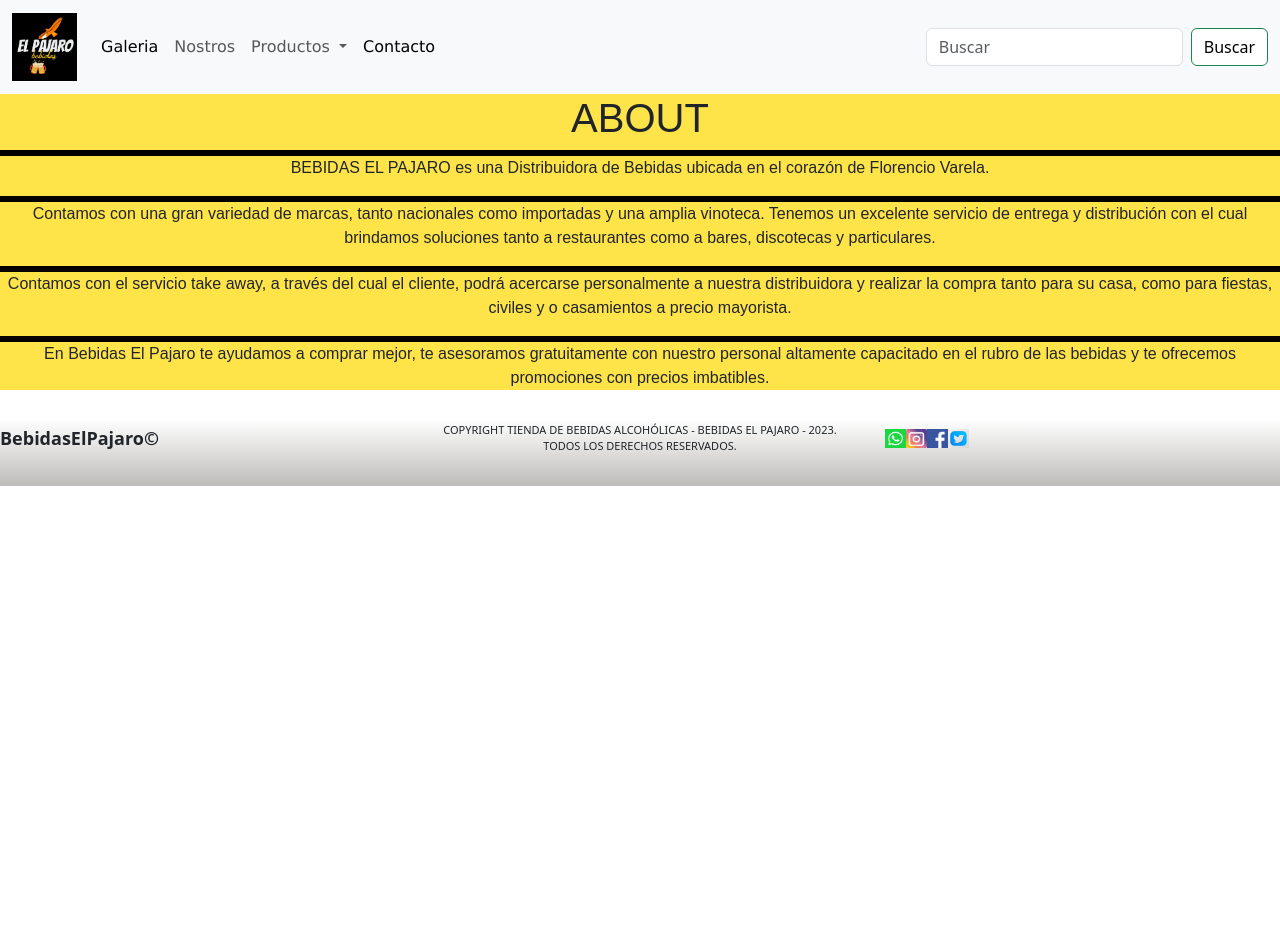
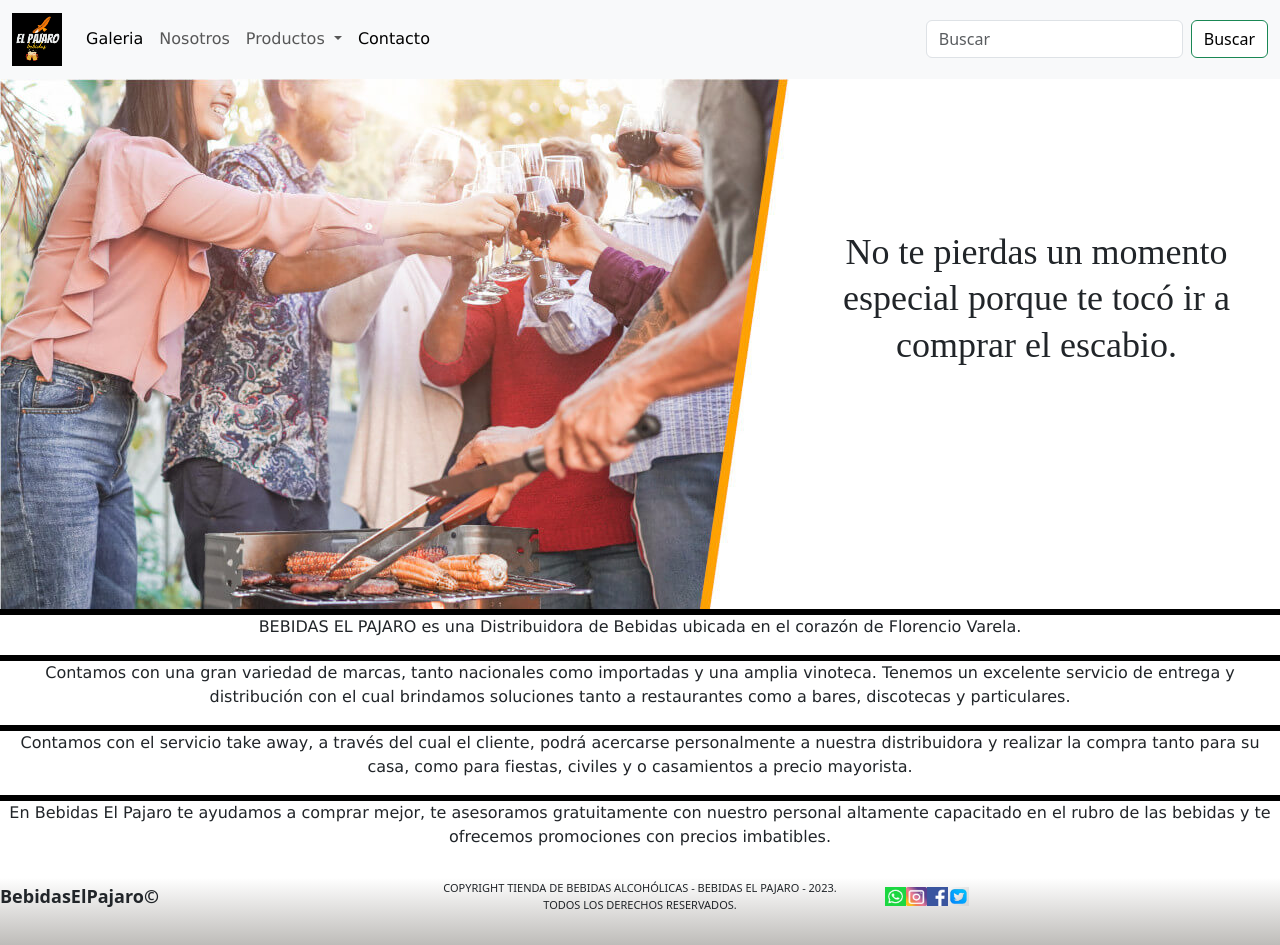
Before and after one commit to MaximilianoFamozo98/Entrega3DW, a website: page pages/nosotros.html in a window 1280 px wide. Before the commit the page ends 800 px from the top, so only its background shows below. Drawn offline with nearby package versions, Linux system fonts and the light colour scheme.

Commit message:
actua nueva

```diff
--- a/pages/nosotros.html
+++ b/pages/nosotros.html
@@ -1,4 +1,4 @@
- <!DOCTYPE html>
+<!DOCTYPE html>
 <html lang="es">
 
 <head>
@@ -32,7 +32,7 @@
                             <a class="nav-link active" aria-current="page" href="./galeria.html">Galeria</a>
                         </li>
                         <li class="nav-item">
-                            <a class="nav-link" href="./nosotros.html">Nostros</a>
+                            <a class="nav-link" href="./nosotros.html">Nosotros</a>
                         </li>
                         <li class="nav-item dropdown">
                             <a class="nav-link dropdown-toggle" href="./productos.html" role="button"
@@ -64,18 +64,25 @@
     </header>
 
     <main class="main-nosotros">
+        <div class="imgnosotros">
+            <img src="../img/momento-especial-nosotros.jpg" alt="imgnosotros">
+            <P>No te pierdas un momento especial porque te tocó ir a comprar el escabio.</P>
+        </div>
+
         <div class="about">
-            <h1 class="text-center">ABOUT</h1>
-            <p class="text-center">BEBIDAS EL PAJARO es una Distribuidora de Bebidas ubicada en el corazón de Florencio Varela.</p>
+            <p class="text-center">BEBIDAS EL PAJARO es una Distribuidora de Bebidas ubicada en el corazón de Florencio
+                Varela.</p>
             <p class="text-center">Contamos con
                 una gran variedad de marcas, tanto nacionales como importadas y una amplia vinoteca.
                 Tenemos un excelente servicio de entrega y distribución con el cual brindamos soluciones tanto a
                 restaurantes como a bares, discotecas y particulares.</p>
-            <p class="text-center">Contamos con el servicio take away, a través del cual el cliente, podrá acercarse personalmente a nuestra
+            <p class="text-center">Contamos con el servicio take away, a través del cual el cliente, podrá acercarse
+                personalmente a nuestra
                 distribuidora y realizar la compra tanto para su casa, como para fiestas, civiles y o casamientos a
                 precio
                 mayorista.</p>
-            <p class="text-center">En Bebidas El Pajaro te ayudamos a comprar mejor, te asesoramos gratuitamente con nuestro personal
+            <p class="text-center">En Bebidas El Pajaro te ayudamos a comprar mejor, te asesoramos gratuitamente con
+                nuestro personal
                 altamente
                 capacitado en el rubro de las bebidas y te ofrecemos promociones con precios imbatibles.</p>
         </div>
--- a/scss/main.scss
+++ b/scss/main.scss
@@ -15,9 +15,7 @@
 @import "./secciones/header";
 
 
-.logo {
-    width: 65px;
-}
+
 
 .boton {
     color: $negro;
--- a/scss/secciones/_header.scss
+++ b/scss/secciones/_header.scss
@@ -6,3 +6,6 @@
 ul {
     list-style: none
 }
+.logo {
+    width: 50px;
+}
--- a/scss/secciones/_main-galeria.scss
+++ b/scss/secciones/_main-galeria.scss
@@ -2,6 +2,7 @@
     background: rgb(255, 255, 255);
     background: $blanco;
 }
+
 .falso-body {
     background-color: rgba(245, 245, 245, 0.877);
     min-height: 70vh;
@@ -10,7 +11,7 @@
     display: grid;
     grid-template-columns: repeat(3, 1fr);
     grid-template-rows: repeat(3, 1fr);
-    justify-items: stretch;
+    justify-items: center
 }
 .ancho-maximo {
     width: 100%;
--- a/scss/secciones/_main-index.scss
+++ b/scss/secciones/_main-index.scss
@@ -5,3 +5,9 @@
 .indexfontsize {
     font-size: 22px;
 }
+.imgspam{
+    display: flex;
+    width: 100%;
+    height: 30px;
+
+}
--- a/scss/secciones/_main-nosotros.scss
+++ b/scss/secciones/_main-nosotros.scss
@@ -1,11 +1,26 @@
 .main-nosotros {
-    background-color: rgb(255, 228, 73);
+    background: white;
 }
 
 .about {
-    font-family: 'Book', sans-serif;
+    font-family:Verdana, Geneva, Tahoma, sans-serif;
+
 
     p {
         border-top: 6px solid $negro;
     }
 }
+.imgnosotros{
+    display: flex;
+    font-family: 'tofinoBook', serif;
+    font-size: 36px;
+    text-align: center;
+    p{
+        width: 60vh;
+        line-height: 1.3;
+        padding-top: 150px;
+        padding-left: 15px;
+    }
+
+
+}
```
Also changed, not shown: index.html (+7 -4 lines), pages/contacto.html (+1 -1 lines), pages/galeria.html (+1 -1 lines), pages/productos.html (+1 -1 lines), css/style.css, img/Despachamos a todo el pais.jpg (added), img/momento-especial-nosotros.jpg (added), img/sitioseguro.jpg (added), img/todos los medios de pago.jpg (added).
